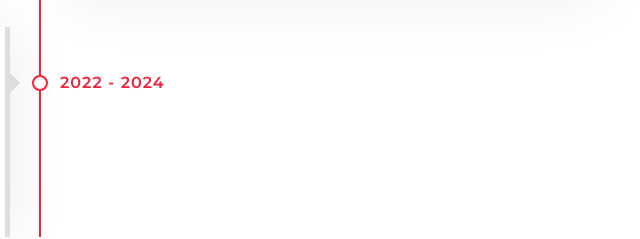
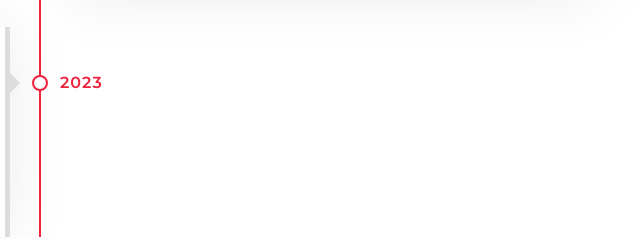
Before and after one commit to aslicelik7/bs-web, a plain HTML site: page index.html in a window 1280 px wide. Shown: the part 2752-2991 px from the top of the page, 600-1240 px from the left. Drawn offline with nearby package versions, Linux system fonts and the light colour scheme.

Commit message:
Update index.html

```diff
--- a/index.html
+++ b/index.html
@@ -214,7 +214,7 @@
                     </div>
                     <div class="timeline-item left wow slideInLeft" data-wow-delay="0.1s">
                         <div class="timeline-text">
-                            <div class="timeline-date">2022 - 2024</div>
+                            <div class="timeline-date">2023</div>
                             <h4>Freelancer English Tutor on Superprof</h4>
                             <p>
                                 As an English tutor on Superprof, I had the privilege of sharing my language expertise and helping students achieve their goals. Through personalized lessons, I created an engaging and effective learning environment, fostering academic success and language proficiency.
```
